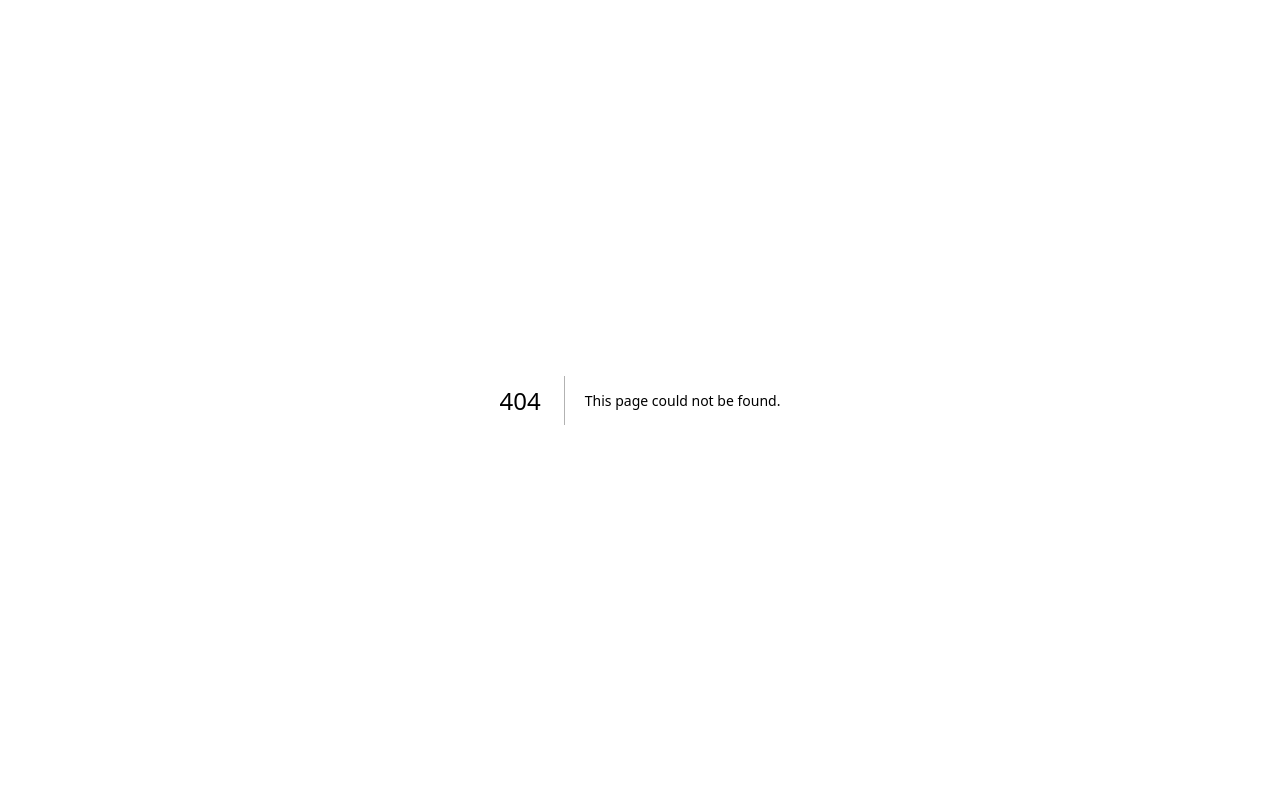
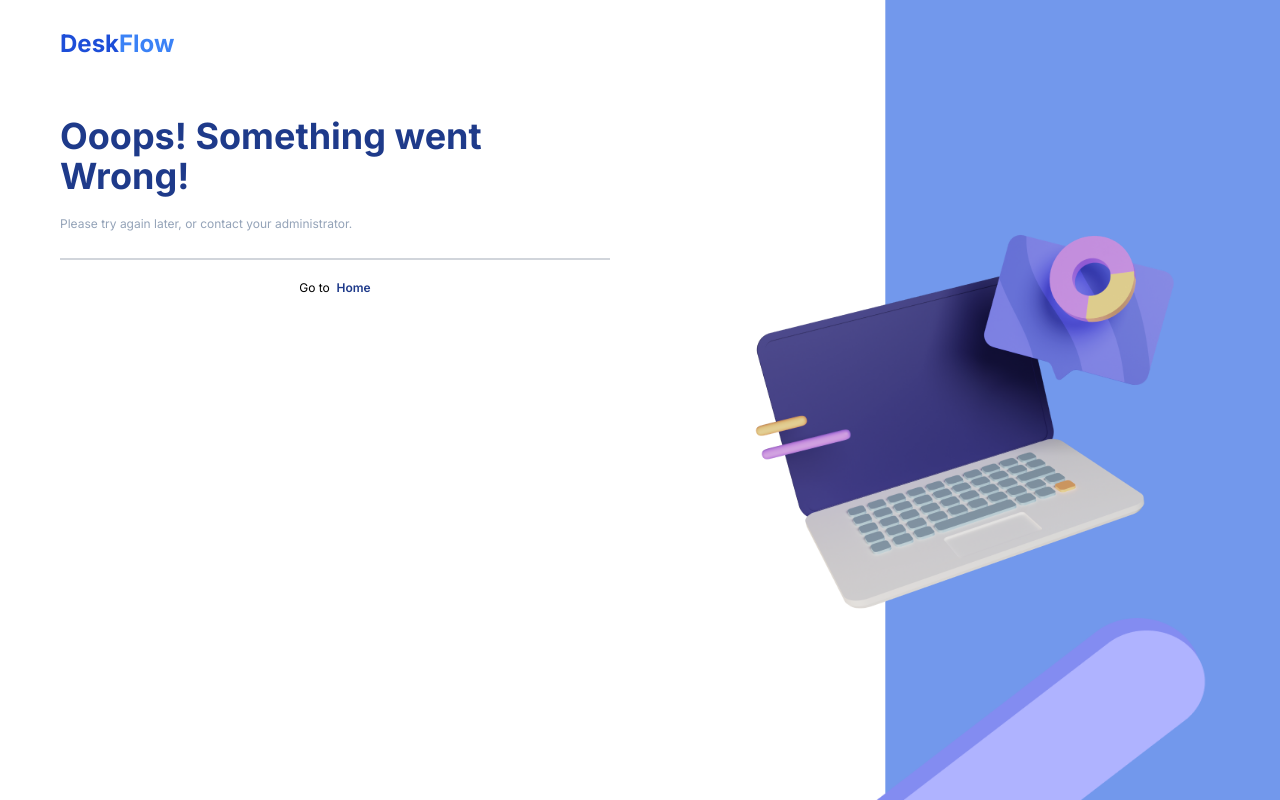
Before and after one commit to jethrocadang/desk-flow-hdbs-v2, a Next.js app: page /error in a window 1280 px wide. Before the commit this address had no page. Built offline with nearby package versions, Linux system fonts and the light colour scheme.

Commit message:
bug/fix: auth[added error page]

```diff
--- /dev/null
+++ b/src/app/(_authentication)/error/page.tsx
@@ -0,0 +1,111 @@
+import React from "react";
+import Image from "next/image";
+import bgImagaAuth from "@/public/img/authImage/bgAuthentication.png";
+import hotDog from "@/public/img/authImage/hotdog.png";
+import ImageAuth from "@/public/img/authImage/authimage.png";
+import SignInForm from "@/components/ui/segments/auth/signinForm";
+import Link from "next/link";
+import { GoogleButton } from "@/components/ui/segments/auth/googleButton";
+
+export default function Page() {
+  return (
+    <div>
+      <div className="max-md:relative bg-white h-screen w-full ">
+        {/* background Image */}
+        <Image
+          src={bgImagaAuth}
+          className="hidden md:flex md:h-screen md:w-full md:bg-cover md:bg-center md:relative"
+          alt=""
+        />
+        <Image
+          src={hotDog}
+          className="md:hidden absolute -z-0 bottom-0 left-0"
+          alt=""
+        />
+
+        <div className="max-md:mx-8 md:absolute md:top-0 md:h-full md:w-full z-10">
+          <div className="md:absolute h-full w-full md:flex">
+            {/* First half */}
+            <div className=" w-full h-full md:w-1/2 pt-7 md:ml-5 md:flex md:items-start">
+              <div className=" w-full md:mx-10 z-10">
+                <div className="flex flex-col gap-5 mb-5">
+                  <Link href="/">
+                    <h2 className="text-2xl text-blue-700 font-bold ">
+                      Desk<span className="text-blue-500">Flow</span>{" "}
+                    </h2>
+                  </Link>
+                  <div className="md:hidden">
+                    <hr className="border border-gray-200" />
+                  </div>
+                </div>
+                {/* Header */}
+                <div className="flex gap-5 mt-14">
+                  <div className="flex flex-col gap-5">
+                    <h2 className="text-4xl text-blue-900 font-bold ">
+                        Ooops! Something went Wrong!
+                    </h2>
+                    <p className="text-xs text-slate-400">
+                      Please try again later, or contact your administrator.
+                    </p>
+                  </div>
+                  <div className="md:hidden -mt-8">
+                    {/* picture */}
+                    <Image
+                      src={ImageAuth}
+                      alt="image-webDetails"
+                      width={300}
+                      height={300}
+                    />
+                  </div>
+                </div>
+                {/* devider */}
+                <div className=" flex w-full justify-center mt-4">
+                  <div className="w-1/3 pt-2.5">
+                    <hr className=" border border-gray-300" />
+                  </div>
+                  <div className="w-1/3 pt-2.5 ">
+                    <hr className=" border border-gray-300" />
+                  </div>
+                  <div className="w-1/3 pt-2.5 ">
+                    <hr className=" border border-gray-300" />
+                  </div>
+                </div>
+
+                {/* inputs segments folder */}
+                <div className="w-full flex flex-col">
+                  {/* Segments Folder */}
+                </div>
+
+                <div className="mt-5 flex justify-center">
+                  <span className="text-black text-xs">
+                    Go to &nbsp;
+                  </span>
+
+                  <Link
+                    href={"/"}
+                    className="text-xs text-blue-900 hover:text-blue-500 font-semibold"
+                  >
+                    Home
+                  </Link>
+                </div>
+              </div>
+            </div>
+
+            {/* Second half */}
+            <div className="hidden md:w-1/2 md:flex justify-center items-center ">
+              <div className="">
+                {/* picture */}
+                <Image
+                  src={ImageAuth}
+                  alt="image-webDetails"
+                  width={500}
+                  height={500}
+                />
+              </div>
+            </div>
+          </div>
+        </div>
+      </div>
+    </div>
+  );
+}
--- a/src/app/(_authentication)/sign-in/new-page/page.tsx
+++ /dev/null
@@ -1,5 +0,0 @@
-export default function Page(){
-    return(
-        <div>New-page</div>
-    )
-}
--- a/src/components/ui/segments/auth/forgotPasswordForm.tsx
+++ b/src/components/ui/segments/auth/forgotPasswordForm.tsx
@@ -51,6 +51,7 @@ export default function ForgotPasswordForm() {
       forgotPassword(values).then((data) => {
         setError(data.error);
         setSuccess(data?.success);
+
       });
     });
   };
--- a/src/routes.ts
+++ b/src/routes.ts
@@ -6,7 +6,8 @@ export const authRoutes = [
   '/verification/:path',
   "/forgot-password",
   "/reset-password",
-  "/verification"
+  "/verification",
+  "/error"
 ];
 
 export const apiAuthPrefix = "/api/auth";
```
Also changed, not shown: auth.ts (+12 -0 lines).
